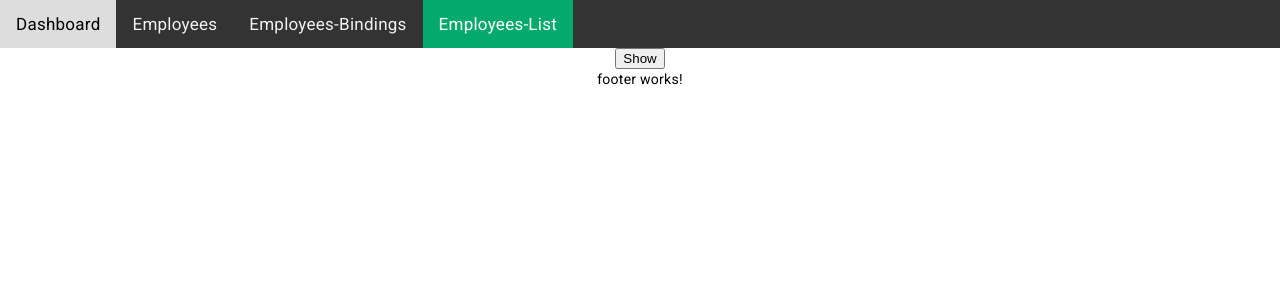
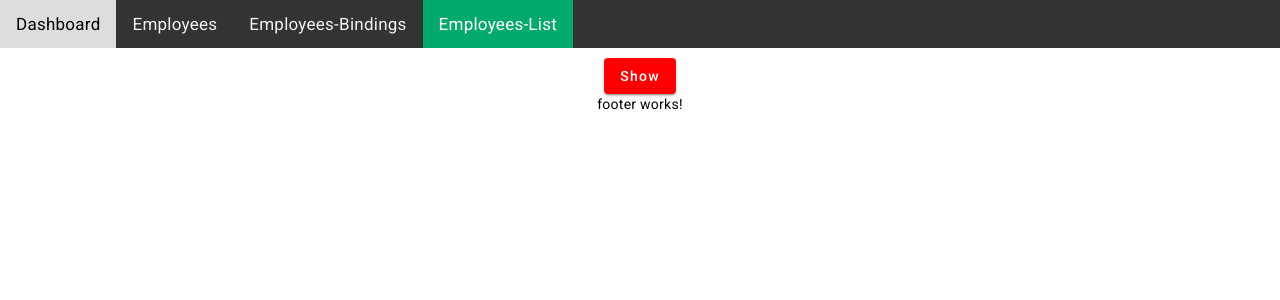
Before and after one commit to rekhabanga99/angular, an Angular app: page /employees-list in a window 1280 px wide. Shown: the top 300 px of the page. Built offline with nearby package versions, Linux system fonts and the light colour scheme.

Commit message:
directive

```diff
--- a/src/app/app.module.ts
+++ b/src/app/app.module.ts
@@ -19,9 +19,10 @@ import { FooterComponent } from './footer/footer.component';
 import { PageNotFoundComponent } from './page-not-found/page-not-found.component';
 import { EmployeeBindingsComponent } from './employee-bindings/employee-bindings.component';
 import { EmployeeListComponent } from './employee-list/employee-list.component';
+import { CustomHoverDirective } from './directive/custom-hover.directive';
 
 @NgModule({
-  declarations: [AppComponent, AddEmployeeComponent, DashboardComponent, HeaderComponent, FooterComponent, PageNotFoundComponent, EmployeeBindingsComponent, EmployeeListComponent],
+  declarations: [AppComponent, AddEmployeeComponent, DashboardComponent, HeaderComponent, FooterComponent, PageNotFoundComponent, EmployeeBindingsComponent, EmployeeListComponent, CustomHoverDirective],
   imports: [
     BrowserModule,
     AppRoutingModule,
--- /dev/null
+++ b/src/app/directive/custom-hover.directive.ts
@@ -0,0 +1,21 @@
+import { Directive, ElementRef, HostListener, Input } from '@angular/core';
+
+@Directive({
+  selector: '[appCustomHover]',
+})
+export class CustomHoverDirective {
+  @Input() appCustomHover = '';
+
+  constructor(private ele: ElementRef) {}
+
+  @HostListener('mouseenter') onMouseEnter() {
+    this.highlight(this.appCustomHover);
+  }
+  @HostListener('mouseleave') onMouseLeave() {
+    this.highlight('');
+  }
+  private highlight(color: string) {
+    this.ele.nativeElement.style.backgroundColor = color;
+    // this.ele.nativeElement.style.color = 'green';
+  }
+}
--- a/src/app/employee-list/employee-list.component.html
+++ b/src/app/employee-list/employee-list.component.html
@@ -1,4 +1,5 @@
-<button (click)="toggle()" id="bt">
+<button mat-raised-button color="primary" [appCustomHover]="'orange'" [ngStyle]="{
+  'background-color': show? 'green': 'red' ,'margin-top': '10px'}" (click)="toggle()" id="bt">
   {{buttonName}}
 </button>
 
```
Also changed, not shown: 1 other file (tests, documents, lock files or other folders).
